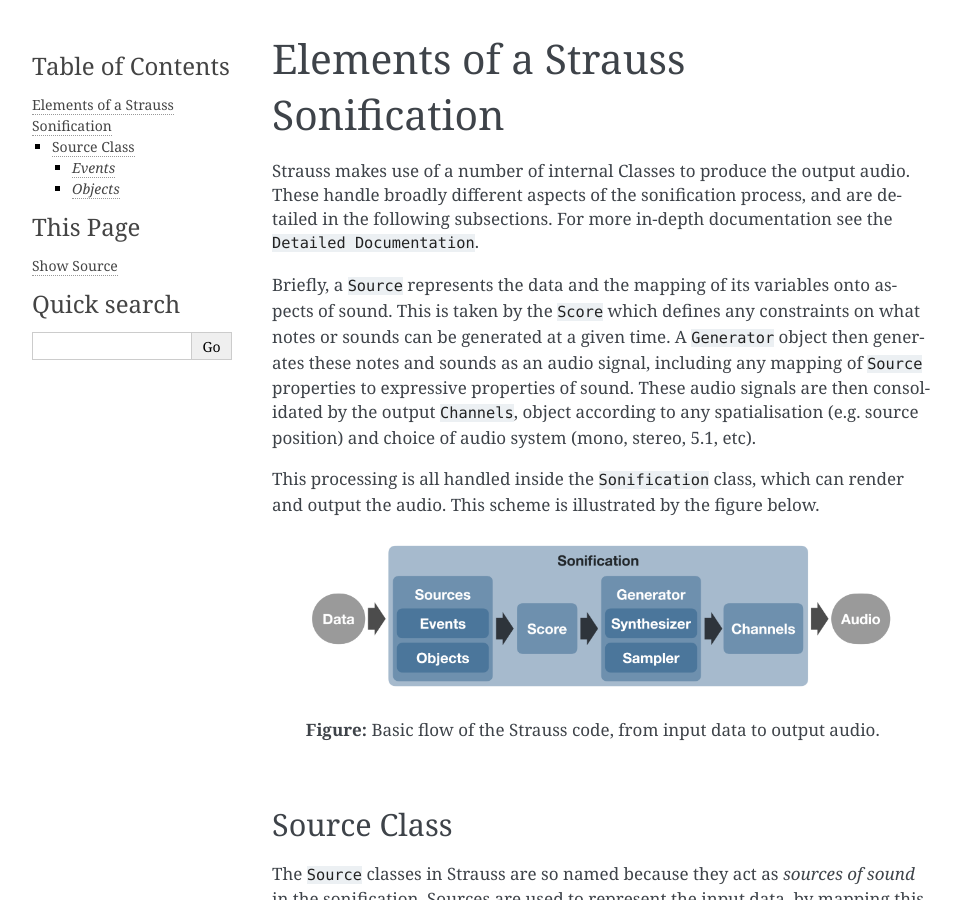
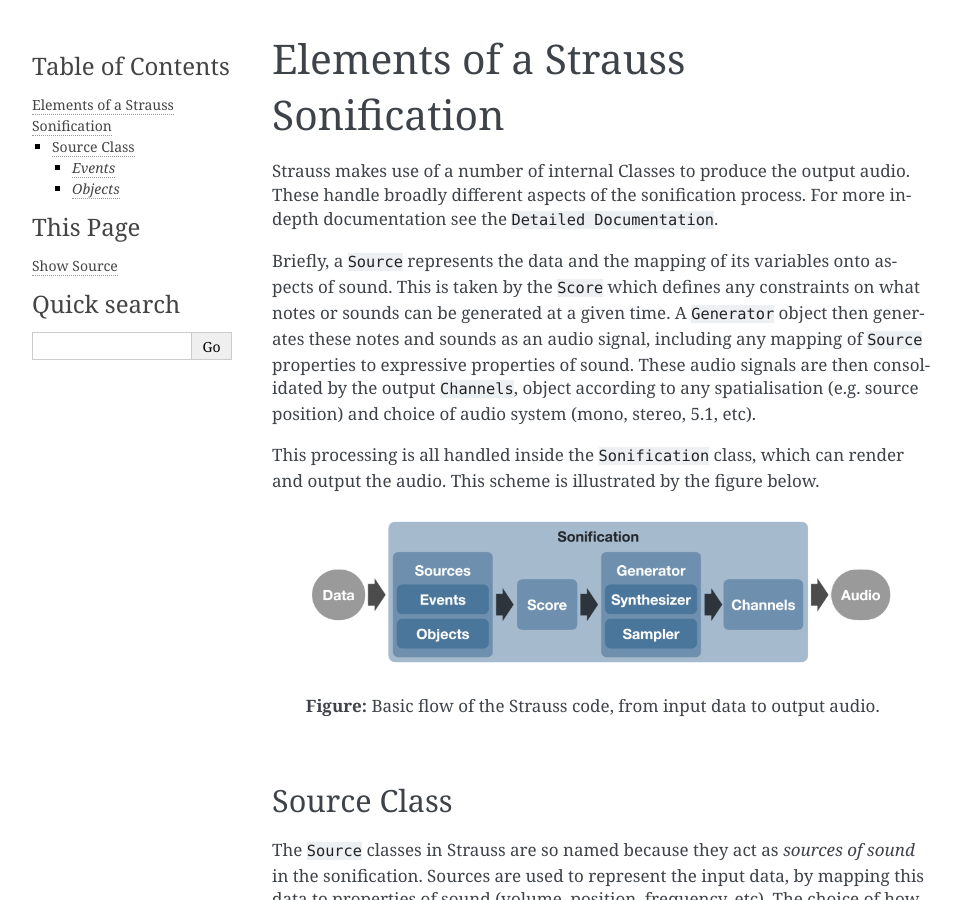
Before and after one commit to james-trayford/strauss, a Sphinx documentation site: the page built from docs/elements.rst, in a window 1280 px wide and 900 px high. Shown: the whole window, without its empty margins (148-1109 px from the left). Built offline with Sphinx 7.4.7, drawn with Linux system fonts in a browser that asks for light colours.

Commit message:
fix wording

```diff
--- a/docs/elements.rst
+++ b/docs/elements.rst
@@ -4,7 +4,7 @@
 Elements of a Strauss Sonification
 ^^^^^^^^^^^^^^^^^^^^^^^^^^^^^^^^^^
 
-Strauss makes use of a number of internal Classes to produce the output audio. These handle broadly different aspects of the sonification process, and are detailed in the following subsections. For more in-depth documentation see the :code:`Detailed Documentation`.
+Strauss makes use of a number of internal Classes to produce the output audio. These handle broadly different aspects of the sonification process. For more in-depth documentation see the :code:`Detailed Documentation`.
 
 Briefly, a :code:`Source` represents the data and the mapping of its variables onto aspects of sound. This is taken by the :code:`Score` which defines any constraints on what notes or sounds can be generated at a given time. A :code:`Generator` object then generates these notes and sounds as an audio signal, including any mapping of :code:`Source` properties to expressive properties of sound. These audio signals are then consolidated by the output :code:`Channels`, object according to any spatialisation (e.g. source position) and choice of audio system (mono, stereo, 5.1, etc).
 
```
